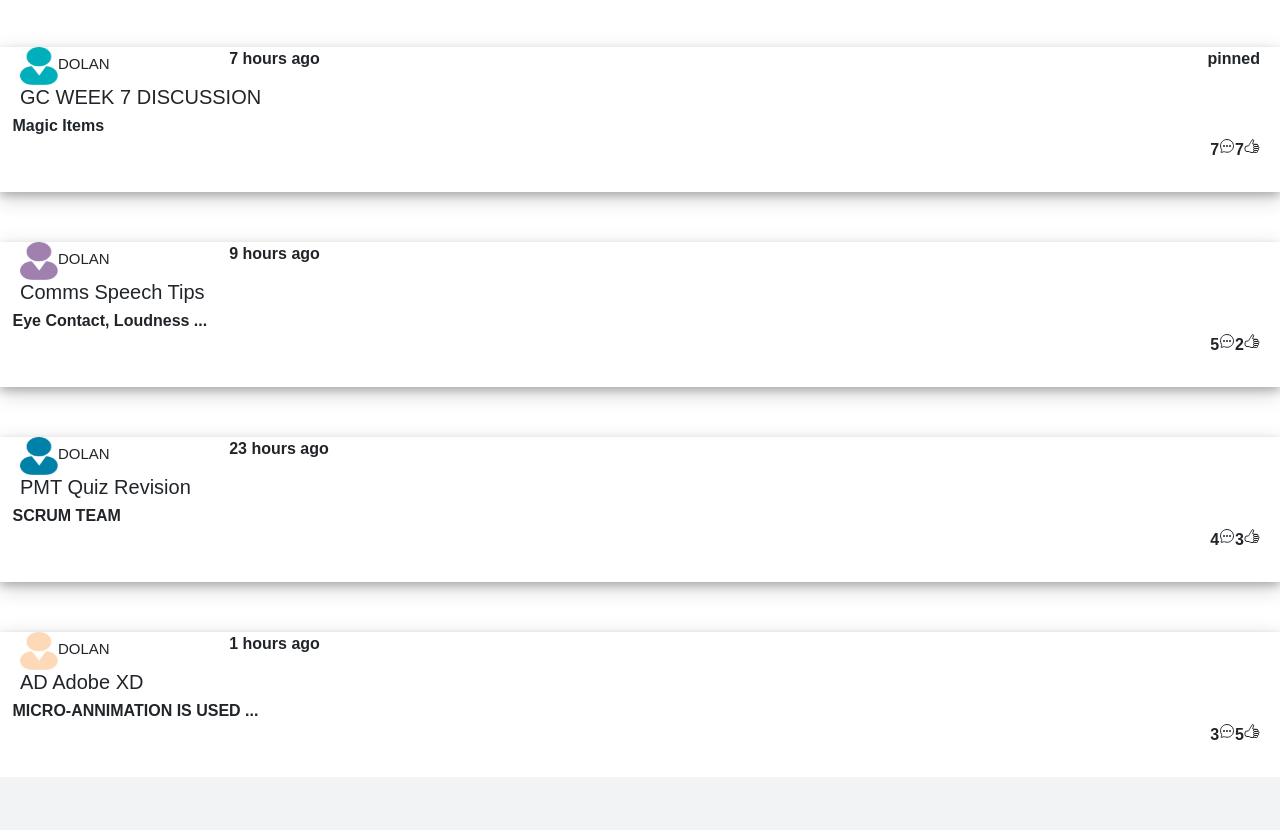
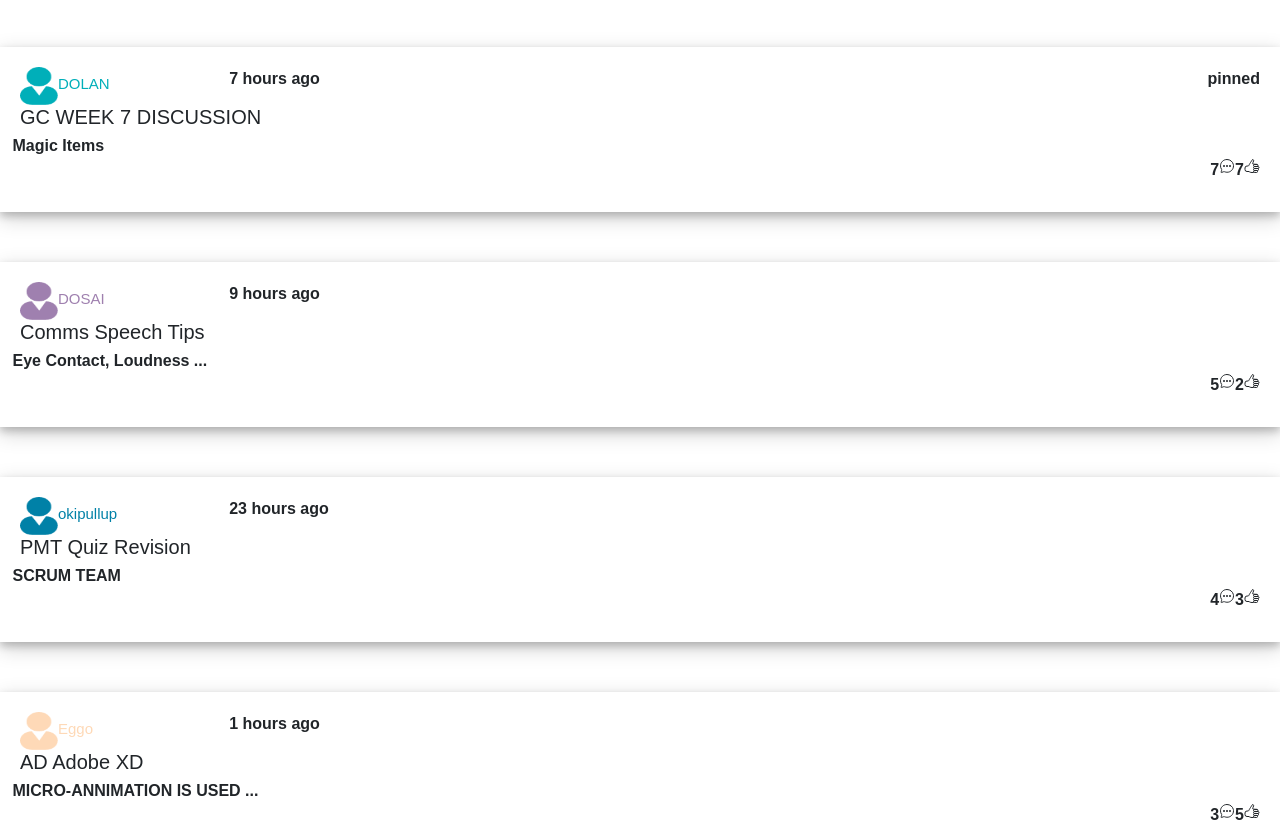
Before and after one commit to curtislow777/nerds, a plain HTML site: page discussion.html in a window 1280 px wide. Shown: the part 746-1576 px from the top of the page. Drawn offline with nearby package versions, Linux system fonts and the light colour scheme; a web font is replaced by a local one.

Commit message:
discussion

```diff
--- a/discussion.html
+++ b/discussion.html
@@ -113,13 +113,13 @@
 
   <div class="container-discussion" style="padding-left: 20px; padding-right: 20px; padding-bottom: 20px; ">
     <div class="row">
-      <div class="col-md">
+      <div class="col-md" style="padding-top: 20px;">
         <div class="card-dis" id="discussion">
           <div class="card-header">
             <div class="row">
               <div class="col-md-2 user-info">
                 <img src="images/avatar-1.png" alt="User Image">
-                <h4>DOLAN</h4>
+                <h4 style="color: #00AFB9;">DOLAN</h4>
               </div>
               <div class="col-md-2 time-posted">
                 <p>7 hours ago</p>
@@ -152,13 +152,13 @@
 
     <div class="container-discussion" style="padding-left: 20px; padding-right: 20px; padding-bottom: 20px;">
       <div class="row">
-        <div class="col-md">
+        <div class="col-md" style="padding-top: 20px;">
           <div class="card-dis" id="discussion">
             <div class="card-header">
               <div class="row">
                 <div class="col-md-2 user-info">
                   <img src="images/avatar-2.png" alt="User Image">
-                  <h4>DOLAN</h4>
+                  <h4 style="color:#9F80AF;">DOSAI</h4>
                 </div>
                 <div class="col-md-2 time-posted">
                   <p>9 hours ago</p>
@@ -188,13 +188,13 @@
 
       <div class="container-discussion" style="padding-left: 20px; padding-right: 20px; padding-bottom: 20px;">
         <div class="row">
-          <div class="col-md">
+          <div class="col-md" style="padding-top: 20px;">
             <div class="card-dis" id="discussion">
               <div class="card-header">
                 <div class="row">
                   <div class="col-md-2 user-info">
                     <img src="images/avatar-3.png" alt="User Image">
-                    <h4>DOLAN</h4>
+                    <h4 style="color: #0081A7;">okipullup</h4>
                   </div>
                   <div class="col-md-2 time-posted">
                     <p>23 hours ago</p>
@@ -223,15 +223,15 @@
         </div>
 
 
-      <div class="container-discussion" style="padding-left: 20px; padding-right: 20px; padding-bottom: 20px;">
+      <div class="container-discussion" style="padding-left: 20px; padding-right: 20px; padding-bottom: 50px;">
         <div class="row">
-          <div class="col-md">
+          <div class="col-md" style="padding-top: 20px;">
             <div class="card-dis" id="discussion">
               <div class="card-header">
                 <div class="row">
                   <div class="col-md-2 user-info">
                     <img src="images/avatar.png" alt="User Image">
-                    <h4>DOLAN</h4>
+                    <h4 style="color: #FED9B7;">Eggo</h4>
                   </div>
                   <div class="col-md-2 time-posted">
                     <p>1 hours ago</p>
```
